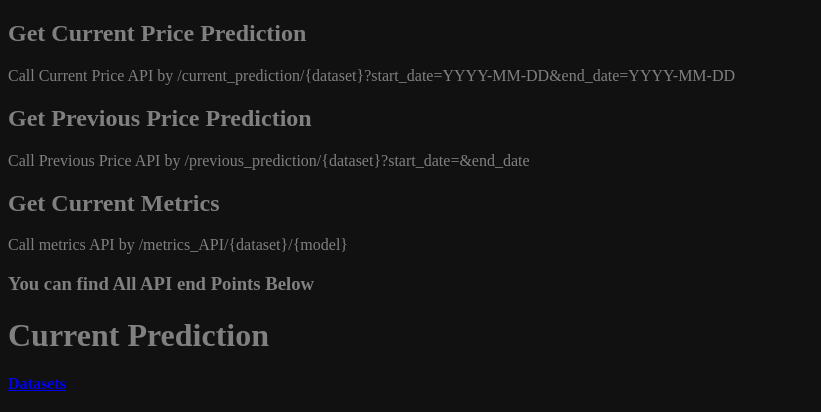
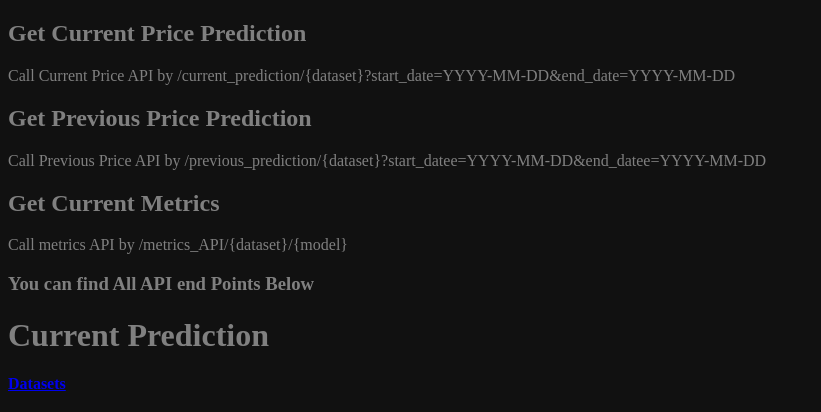
Before and after one commit to ThanosPourikis/Thesis, a Flask app: page /Api/docs in a window 1280 px wide. Shown: the top 412 px of the page, without its empty margins (0-821 px from the left). Run offline with Flask 2, Linux system fonts and the light colour scheme.

Commit message:
Update api.jinja

```diff
--- a/templates/api.jinja
+++ b/templates/api.jinja
@@ -4,7 +4,7 @@
 <h2>Get Current Price Prediction</h2>
 <div>Call Current Price API by /current_prediction/{dataset}?start_date=YYYY-MM-DD&end_date=YYYY-MM-DD</div>
 <h2>Get Previous Price Prediction</h2>
-<div>Call Previous Price API by /previous_prediction/{dataset}?start_date=&end_date</div>
+<div>Call Previous Price API by /previous_prediction/{dataset}?start_datee=YYYY-MM-DD&end_datee=YYYY-MM-DD</div>
 <h2>Get Current Metrics</h2>
 <div>Call metrics API by /metrics_API/{dataset}/{model}</div>
 <h3>You can find All API end Points Below</h3>
```
